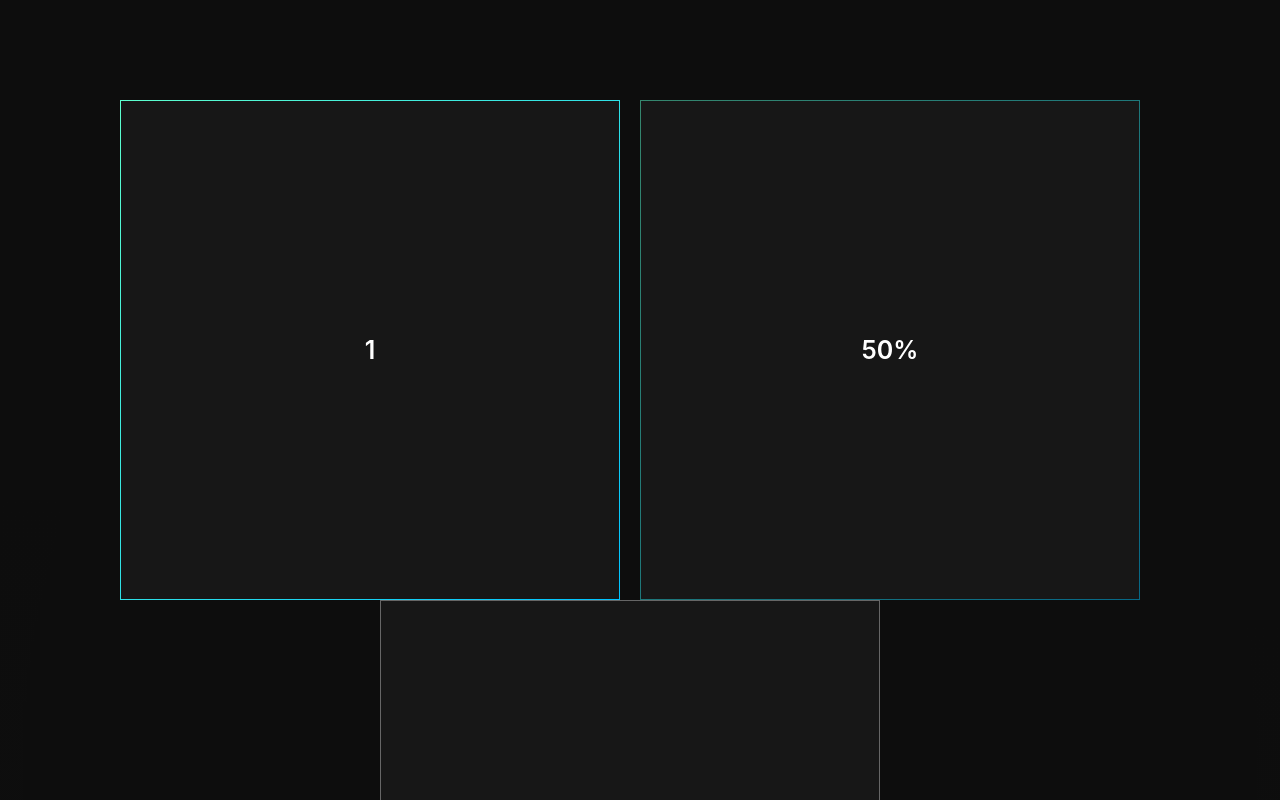
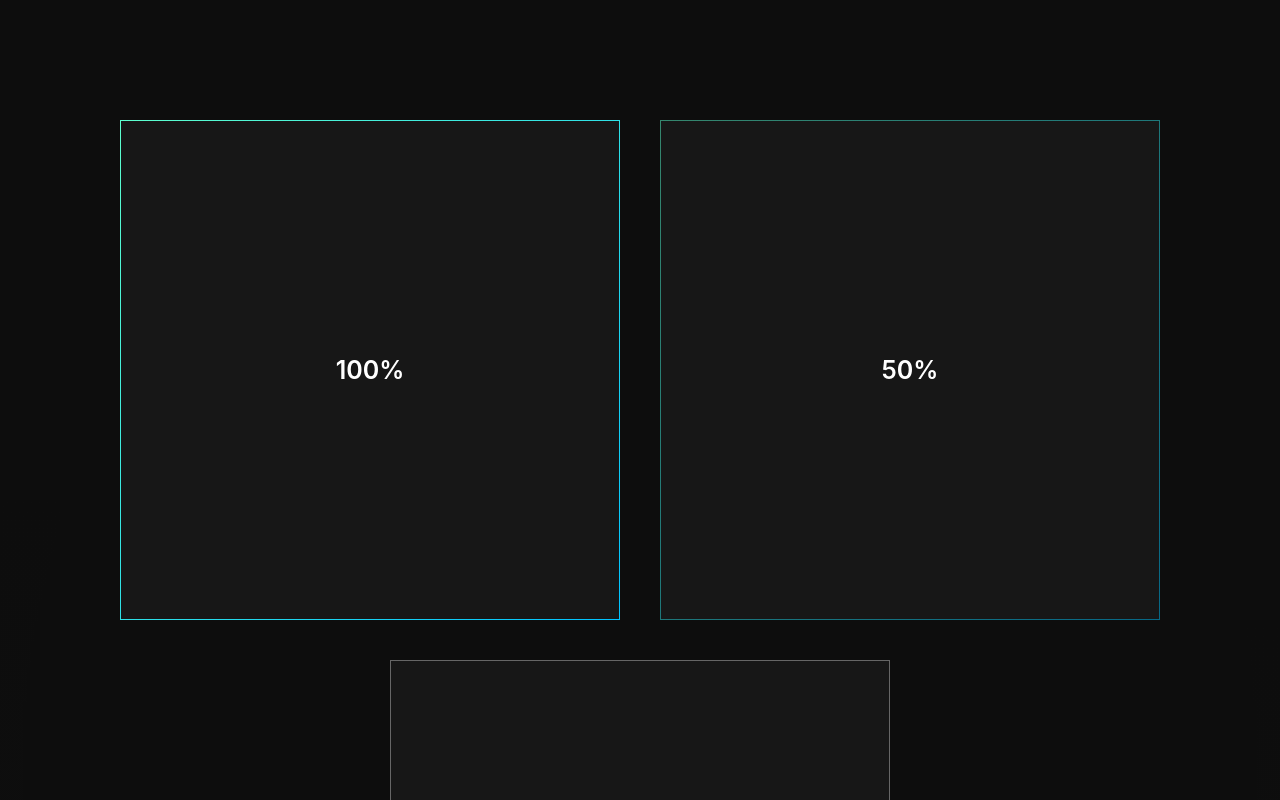
Before and after one commit to dohy-9443/axiosPractice, a React (Create React App) app in the folder axios_practice/: page /bg in a window 1280 px wide. Shown: the top 800 px of the page. Built offline with nearby package versions, Linux system fonts and the light colour scheme.

Commit message:
컴포넌트로 % 받기

```diff
--- a/axios_practice/src/Components/Box.js
+++ b/axios_practice/src/Components/Box.js
@@ -1,11 +1,29 @@
 import React from 'react';
+import styled from 'styled-components';
 
-const Box = () => {
+const Box = ({percent}) => {
   return (
-    <div>
-
-    </div>
+    <Border percent={percent * 0.01}>
+      <DIV>{percent}%</DIV>
+    </Border>
   );
 };
 
 export default Box;
+
+
+const Border = styled.div`
+  width: 500px; height: 500px;
+  background: ${({percent}) => percent === 0 ? `#666666` : `linear-gradient(135deg, rgba(93, 255, 206, ${percent}), rgba(0, 194, 255, ${percent}))`};
+  display: flex; justify-content: center; align-items: center;
+  font-size: 25px; font-weight: 600; color: #ffffff;
+  margin: 20px;
+
+`;
+
+const DIV = styled.div`
+width: 498px; height: 498px;
+background: #171717;
+display: flex; justify-content: center; align-items: center;
+font-size: 25px; font-weight: 600; color: #ffffff;
+`;
--- a/axios_practice/src/Pages/Bg/Bg.js
+++ b/axios_practice/src/Pages/Bg/Bg.js
@@ -1,6 +1,7 @@
 import React from 'react';
 
 import * as S from './style'
+import Box from '../../Components/Box';
 
 const Bg = ({children}) => {
   const [상태, 상태변경] = React.useState('초기값');
@@ -20,11 +21,9 @@ const Bg = ({children}) => {
       <S.Hei>
         <S.DIV>
           <S.Flex>
-            <S.Border onClick={clickPlus}>
-              <S.Box>{숫자}</S.Box>
-            </S.Border>
-            <S.Border onClick={() => {}}><S.Box>50%</S.Box></S.Border>
-            <S.Border><S.Box>0%</S.Box></S.Border>
+            <Box percent={100} />
+            <Box percent={50} />
+            <Box percent={0} />
           </S.Flex>
         </S.DIV>
       </S.Hei>
--- a/axios_practice/src/Pages/Bg/style.js
+++ b/axios_practice/src/Pages/Bg/style.js
@@ -62,25 +62,3 @@ export const Flex = styled.div`
 display: flex; justify-content: center;
 flex-wrap: wrap;
 `;
-
-export const Border = styled.div`
-width: 500px; height: 500px;
-background: linear-gradient(135deg, #5DFFCE, #00C2FF);
-display: flex; justify-content: center; align-items: center;
-font-size: 25px; font-weight: 600; color: #ffffff;
-margin-right: 20px;
-&:nth-child(2) {
-  background: linear-gradient(135deg, rgba(93, 255, 206, 0.5), rgba(0, 194, 255, 0.5));
-}
-
-&:last-child {
-  background: #666666;
-}
-`;
-
-export const Box = styled.div`
-width: 498px; height: 498px;
-background: #171717;
-display: flex; justify-content: center; align-items: center;
-font-size: 25px; font-weight: 600; color: #ffffff;
-`;
```
